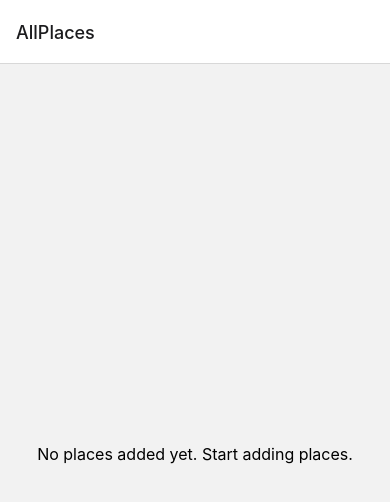
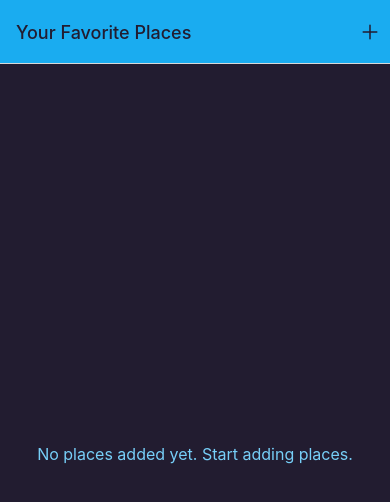
Before and after one commit to wasimhyder09/react-native-camera-maps, a React Native app: screen /AllPlaces in a window 390 px wide. Shown: the top 502 px of the page. Built offline with nearby package versions, Linux system fonts and the light colour scheme.

Commit message:
Added nav button

```diff
--- a/App.js
+++ b/App.js
@@ -1,8 +1,10 @@
 import { StatusBar } from 'expo-status-bar';
-import { NavigationContainer } from '@react-navigation/native';
+import { NavigationContainer, } from '@react-navigation/native';
 import { createNativeStackNavigator } from '@react-navigation/native-stack';
 import AllPlaces from './screens/AllPlaces';
 import AddPlace from './screens/AddPlace';
+import IconButton from './components/UI/IconButton';
+import { Colors } from './constants/colors';
 
 const Stack = createNativeStackNavigator();
 
@@ -11,9 +13,28 @@ export default function App() {
     <>
       <StatusBar style='dark' />
       <NavigationContainer>
-        <Stack.Navigator>
-          <Stack.Screen name='AllPlaces' component={AllPlaces} />
-          <Stack.Screen name='AddPlace' component={AddPlace} />
+        <Stack.Navigator screenOptions={{
+          headerStyle: { backgroundColor: Colors.primary500 },
+          headerTintColor: Colors.gray700,
+          contentStyle: { backgroundColor: Colors.gray700 }
+        }}>
+          <Stack.Screen
+            name='AllPlaces'
+            component={AllPlaces}
+            options={({ navigation }) => ({
+              title: "Your Favorite Places",
+              headerRight: ({ tintColor }) => (
+                <IconButton icon='add' size={24} color={tintColor} onPress={() => navigation.navigate('AddPlace')} />
+              ),
+            })}
+          />
+          <Stack.Screen
+            name='AddPlace'
+            component={AddPlace}
+            options={({ navigation }) => ({
+              title: "Add a new Place",
+            })}
+          />
         </Stack.Navigator>
       </NavigationContainer>
     </>
--- a/components/Places/PlacesList.js
+++ b/components/Places/PlacesList.js
@@ -1,5 +1,6 @@
 import { FlatList, View, Text, StyleSheet } from 'react-native';
 import PlaceItem from './PlaceItem';
+import { Colors } from '../../constants/colors';
 
 function PlacesList({ places }) {
   if (!places || places.length === 0) {
@@ -23,6 +24,7 @@ const styles = StyleSheet.create({
     alignItems: 'center'
   },
   fallbackText: {
-    fontSize: 16
+    fontSize: 16,
+    color: Colors.primary200
   }
 })
--- /dev/null
+++ b/components/UI/IconButton.js
@@ -0,0 +1,21 @@
+import { Pressable, StyleSheet } from 'react-native';
+import { Ionicons } from '@expo/vector-icons'
+
+function IconButton({ icon, size, color, onPress }) {
+  return <Pressable style={({ pressed }) => [styles.button, pressed && styles.pressed]} onPress={onPress}>
+    <Ionicons name={icon} size={size} color={color} />
+  </Pressable>
+}
+
+export default IconButton;
+
+const styles = StyleSheet.create({
+  button: {
+    padding: 8,
+    justifyContent: 'center',
+    alignItems: 'center',
+  },
+  pressed: {
+    opacity: 0.7
+  }
+});
--- /dev/null
+++ b/constants/colors.js
@@ -0,0 +1,11 @@
+export const Colors = {
+  primary50: '#cfeffd',
+  primary100: '#a0defb',
+  primary200: '#77cff8',
+  primary400: '#44bdf5',
+  primary500: '#1aacf0',
+  primary700: '#0570c9',
+  primary800: '#003b88',
+  accent500: '#e6b30b',
+  gray700: '#221c30',
+};
```
